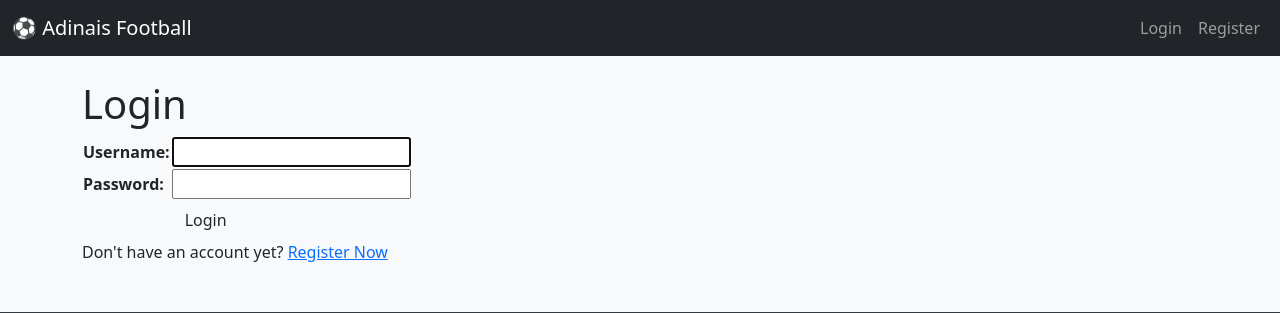
After one commit to RafaMiyauchi/adinais_football, a Django app: page /login/ in a window 1280 px wide. The commit adds this page. Shown: the top 313 px of the page. Run offline with Django 5.2, Linux system fonts and the light colour scheme.

Commit message:
Finish Assignment 04, Implementation of authentication, session, cookies, as well as updating the Readme.md

```diff
--- a/main/models.py
+++ b/main/models.py
@@ -1,5 +1,6 @@
 import uuid
 from django.db import models
+from django.contrib.auth.models import User
 
 # Create your models here.
 class Product(models.Model):
@@ -15,5 +16,7 @@ class Product(models.Model):
     brand = models.CharField(max_length=100, blank=True, null=True)
     rating = models.FloatField(default=0.0)
 
+    user = models.ForeignKey(User, on_delete=models.CASCADE, null=True)
+
     def __str__(self):
         return self.name
--- /dev/null
+++ b/main/templates/login.html
@@ -0,0 +1,32 @@
+{% extends 'base.html' %}
+
+{% block meta %}
+<title>Login</title>
+{% endblock meta %}
+
+{% block content %}
+<div class="login">
+  <h1>Login</h1>
+
+  <form method="POST" action="">
+    {% csrf_token %}
+    <table>
+      {{ form.as_table }}
+      <tr>
+        <td></td>
+        <td><input class="btn login_btn" type="submit" value="Login" /></td>
+      </tr>
+    </table>
+  </form>
+
+  {% if messages %}
+  <ul>
+    {% for message in messages %}
+    <li>{{ message }}</li>
+    {% endfor %}
+  </ul>
+  {% endif %} Don't have an account yet?
+  <a href="{% url 'main:register' %}">Register Now</a>
+</div>
+
+{% endblock content %}
--- a/main/urls.py
+++ b/main/urls.py
@@ -1,6 +1,6 @@
 from django.urls import path
 from main.views import show_main, create_product, delete_product, show_product, show_xml, show_json, show_xml_by_id, show_json_by_id
-
+from main.views import register, login_user, logout_user
 app_name = 'main'
 
 urlpatterns = [
@@ -8,6 +8,11 @@ urlpatterns = [
     path('create/', create_product, name='create_product'),
     path('products/<uuid:id>/', show_product, name='show_detail'),
     path('delete/<uuid:id>/', delete_product, name='delete_product'),
+
+    path('register/', register, name='register'),
+    path('login/', login_user, name='login'),
+    path('logout/', logout_user, name='logout'),
+
     path('xml/', show_xml, name='show_xml'),
     path('json/', show_json, name='show_json'),
     path('xml/<uuid:id>/', show_xml_by_id, name='show_xml_by_id'),
--- a/main/views.py
+++ b/main/views.py
@@ -1,17 +1,29 @@
+import datetime
 from django.shortcuts import render, redirect, get_object_or_404
-from django.http import HttpResponse
+from django.contrib.auth.forms import UserCreationForm, AuthenticationForm
+from django.contrib.auth import authenticate, login, logout
+from django.contrib.auth.decorators import login_required
+from django.contrib import messages
+from django.http import HttpResponse, HttpResponseRedirect
+from django.urls import reverse
 from django.core import serializers
 from main.forms import ProductForm
 from main.models import Product
 
+@login_required(login_url='/login')
 def show_main(request):
-    products_list = Product.objects.all()
+    filter_type = request.GET.get("filter", "all")
+    if filter_type == "all":
+        products_list = Product.objects.all()
+    else:
+        products_list = Product.objects.filter(user=request.user)
 
     context = {
         'app_name': 'Adinais Football',
-        'name': 'Rafasyah Miyauchi',
+        'name': request.user.username,
         'class': 'PBD KKI',
-        'products': products_list
+        'products': products_list,
+        'last_login': request.COOKIES.get('last_login', 'Never')
     }
 
     return render(request, "main.html", context)
@@ -20,17 +32,23 @@ def create_product(request):
     form = ProductForm(request.POST or None)
 
     if form.is_valid() and request.method == "POST":
-        form.save()
+        product_entry = form.save(commit=False)
+        product_entry.user = request.user
+        product_entry.save()
         return redirect('main:show_main')
 
     context = {'form': form}
     return render(request, "create_product.html", context)
 
+@login_required(login_url='/login')
 def show_product(request, id):
     product = get_object_or_404(Product, pk=id)
 
     context = {
-        'product': product
+        'product': product,
+        'app_name': 'Adinais Football',
+        'name': request.user.username,
+        'class': 'PBD KKI'
     }
 
     return render(request, 'product_detail.html', context)
@@ -66,3 +84,37 @@ def show_json_by_id(request, id):
         return HttpResponse(json_data, content_type='application/json')
     except Product.DoesNotExist:
         return HttpResponse(status=404)
+
+def register(request):
+    form = UserCreationForm()
+
+    if request.method == "POST":
+        form = UserCreationForm(request.POST)
+        if form.is_valid():
+            form.save()
+            messages.success(request, 'Your account has been successfully created!')
+            return redirect('main:login')
+    context = {'form':form}
+    return render(request, 'register.html', context)
+
+def login_user(request):
+   if request.method == 'POST':
+      form = AuthenticationForm(data=request.POST)
+
+      if form.is_valid():
+        user = form.get_user()
+        login(request, user)
+        response = HttpResponseRedirect(reverse("main:show_main"))
+        response.set_cookie('last_login', str(datetime.datetime.now()))
+        return response
+
+   else:
+      form = AuthenticationForm(request)
+   context = {'form': form}
+   return render(request, 'login.html', context)
+
+def logout_user(request):
+    logout(request)
+    response = HttpResponseRedirect(reverse('main:login'))
+    response.delete_cookie('last_login')
+    return response
--- a/templates/base.html
+++ b/templates/base.html
@@ -29,10 +29,29 @@
                 <span class="navbar-toggler-icon"></span>
             </button>
             <div class="collapse navbar-collapse" id="navbarNav">
-                <ul class="navbar-nav ms-auto">
-                    <li class="nav-item">
-                        <a class="nav-link" href="{% url 'main:create_product' %}">Add Product</a>
-                    </li>
+                <ul class="navbar-nav ms-auto align-items-center">
+                    {% if user.is_authenticated %}
+                        <li class="nav-item me-2">
+                            <div class="text-end">
+                                <span class="text-white">Hi, {{ user.username }}!</span>
+                                {% if user.last_login %}
+                                <small class="d-block" style="color: #adb5bd;">
+                                    Last login: {{ user.last_login|date:"d M Y, P" }}
+                                </small>
+                                {% endif %}
+                            </div>
+                        </li>
+                        <li class="nav-item">
+                            <a class="nav-link btn btn-outline-light btn-sm" href="{% url 'main:logout' %}">Logout</a>
+                        </li>
+                    {% else %}
+                        <li class="nav-item">
+                            <a class="nav-link" href="{% url 'main:login' %}">Login</a>
+                        </li>
+                        <li class="nav-item">
+                            <a class="nav-link" href="{% url 'main:register' %}">Register</a>
+                        </li>
+                    {% endif %}
                 </ul>
             </div>
         </div>
```
Also changed, not shown: main/templates/main.html (+7 -1 lines), main/templates/register.html (added, +32 -0 lines), README.md, main/migrations/0002_product_user.py (added).
